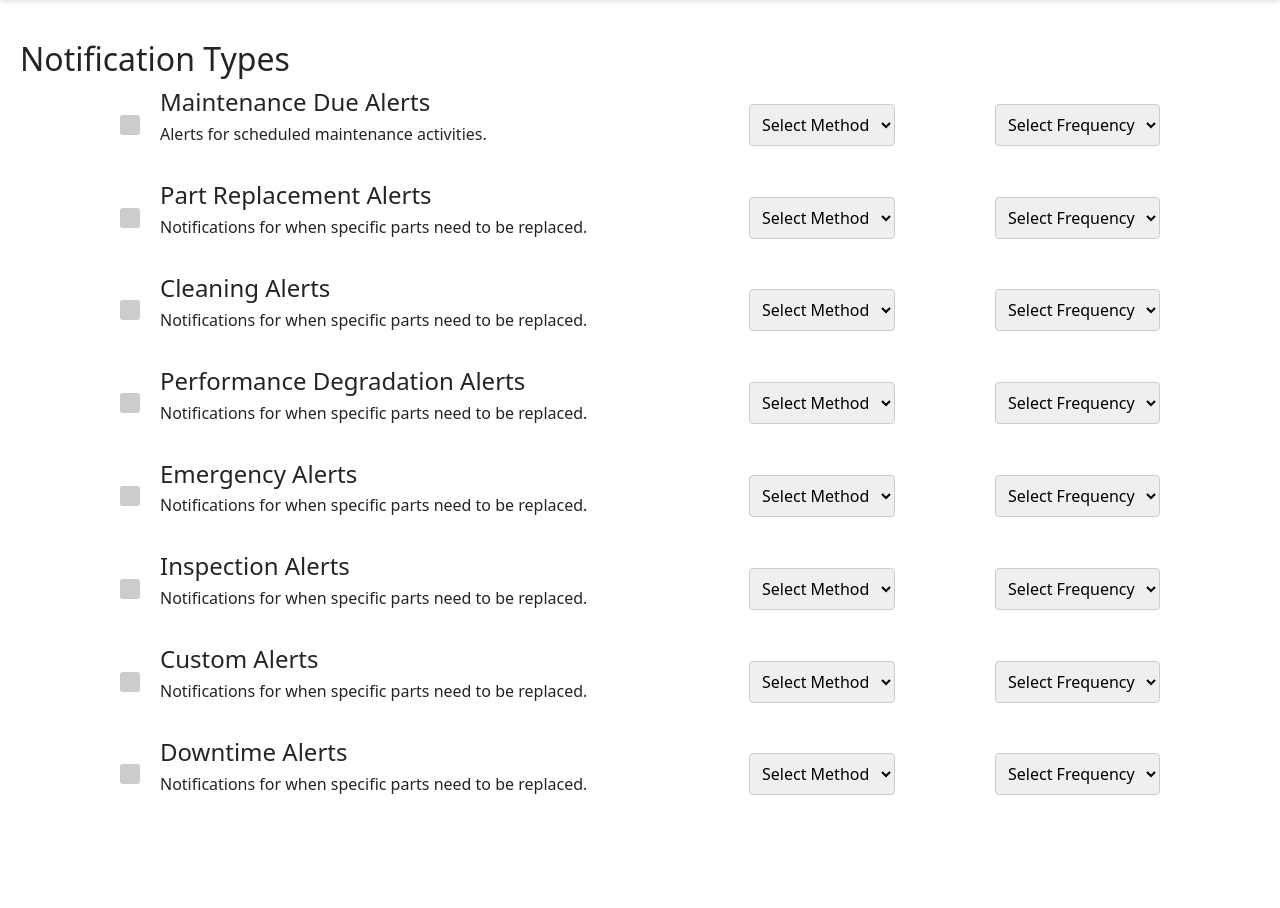
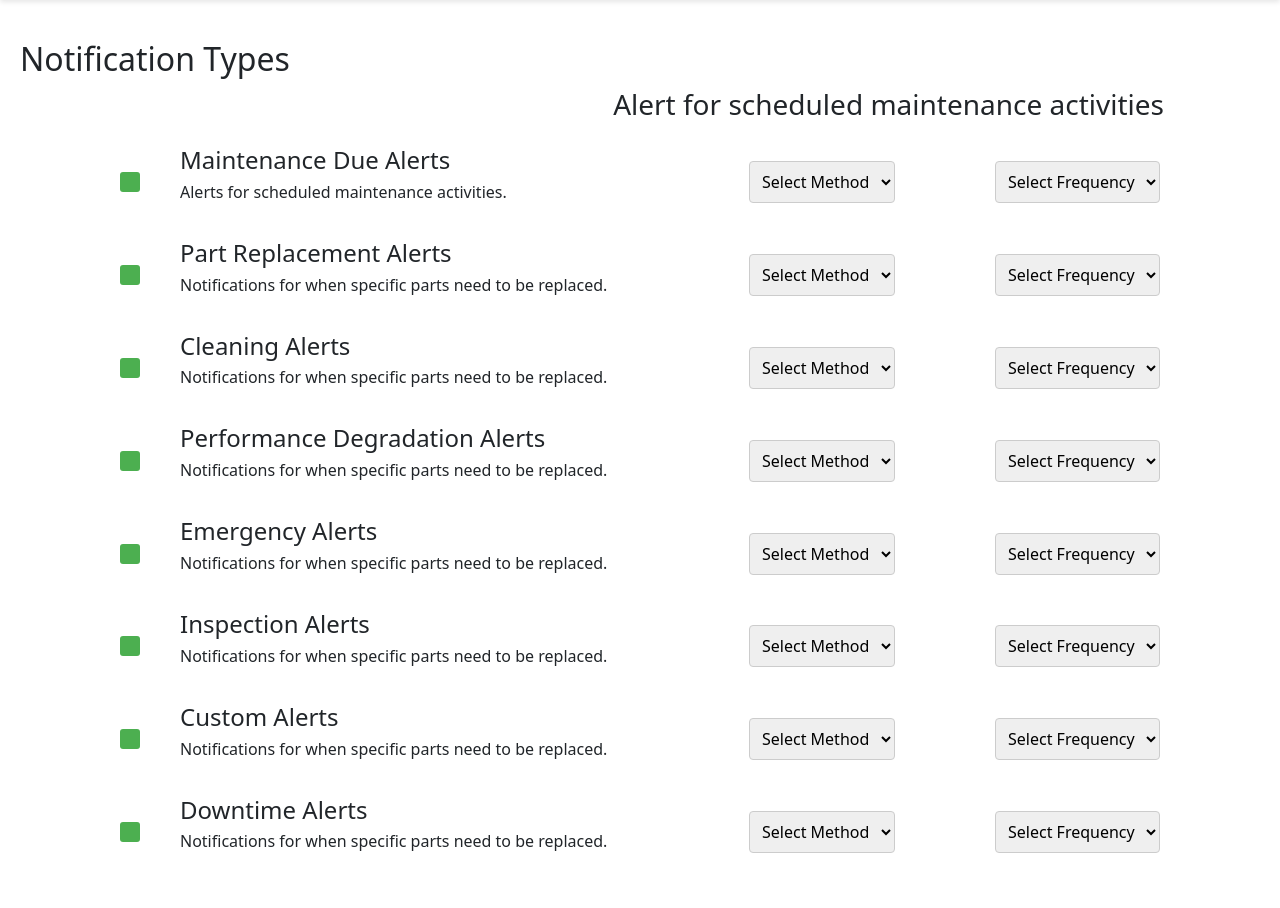
Before and after one commit to Niles-Rondez/Task-Management-and-Notification-System-for-SMG, a PHP site: page /notification.php in a window 1280 px wide. Shown: the part 80-988 px from the top of the page. Before the commit the page ends 875 px from the top, so only its background shows below. Run offline with PHP 8.4, Linux system fonts and the light colour scheme.

Commit message:
Description and switches

```diff
--- a/notification.php
+++ b/notification.php
@@ -43,12 +43,13 @@
 
 <div class="header-notification">
     <h2 class="notification-header">Notification Types</h2>
+    <h3 class="text-end pe-5 me-5">Alert for scheduled maintenance activities</h3>
 
 
-    <div class="notification-type">
+    <div class="notification-type pt-3">
         <div class="options">
-            <input type="checkbox" id="toggle-maintenance-alerts">
-            <label for="toggle-maintenance-alerts"></label>
+            <input class="form-check-input" type="checkbox" role="switch" id="maintenancealert" checked>
+            <label class="form-check-label" for="maintenancealert"></label>
             <div class="notification-header">
                 <h3 class="notification-title">Maintenance Due Alerts</h3>
                 <p class="sub-header">Alerts for scheduled maintenance activities.</p>
@@ -73,8 +74,8 @@
 
     <div class="notification-type">
         <div class="options">
-            <input type="checkbox" id="toggle-part-replacement-alerts">
-            <label for="toggle-part-replacement-alerts"></label>
+        <input class="form-check-input" type="checkbox" role="switch" id="replacementalert" checked>
+        <label class="form-check-label" for="replacementalert"></label>
             <div class="notification-header">
                 <h3 class="notification-title">Part Replacement Alerts</h3>
                 <p class="sub-header">Notifications for when specific parts need to be replaced.</p>
@@ -98,8 +99,8 @@
 
     <div class="notification-type">
         <div class="options">
-            <input type="checkbox" id="toggle-cleaning-alerts">
-            <label for="toggle-cleaning-alerts"></label>
+        <input class="form-check-input" type="checkbox" role="switch" id="cleaningalert" checked>
+        <label class="form-check-label" for="cleaningalert"></label>
             <div class="notification-header">
                 <h3 class="notification-title">Cleaning Alerts</h3>
                 <p class="sub-header">Notifications for when specific parts need to be replaced.</p>
@@ -124,8 +125,8 @@
 
     <div class="notification-type">
         <div class="options">
-            <input type="checkbox" id="toggle-performance-degradation-alerts">
-            <label for="toggle-performance-degradation-alerts"></label>
+        <input class="form-check-input" type="checkbox" role="switch" id="performancealert" checked>
+        <label class="form-check-label" for="performancealert"></label>
             <div class="notification-header">
                 <h3 class="notification-title">Performance Degradation Alerts</h3>
                 <p class="sub-header">Notifications for when specific parts need to be replaced.</p>
@@ -150,8 +151,8 @@
 
     <div class="notification-type">
         <div class="options">
-            <input type="checkbox" id="toggle-emergency-alerts">
-            <label for="toggle-emergency-alerts"></label>
+        <input class="form-check-input" type="checkbox" role="switch" id="emergencyalert" checked>
+        <label class="form-check-label" for="emergencyalert"></label>
             <div class="notification-header">
                 <h3 class="notification-title">Emergency Alerts</h3>
                 <p class="sub-header">Notifications for when specific parts need to be replaced.</p>
@@ -175,8 +176,8 @@
 
     <div class="notification-type">
         <div class="options">
-            <input type="checkbox" id="toggle-inspection-alerts">
-            <label for="toggle-inspection-alerts"></label>
+        <input class="form-check-input" type="checkbox" role="switch" id="inspectionalert" checked>
+        <label class="form-check-label" for="inspectionalert"></label>
             <div class="notification-header">
                 <h3 class="notification-title">Inspection Alerts</h3>
                 <p class="sub-header">Notifications for when specific parts need to be replaced.</p>
@@ -201,8 +202,8 @@
 
     <div class="notification-type">
         <div class="options">
-            <input type="checkbox" id="toggle-custom-alerts">
-            <label for="toggle-custom-alerts"></label>
+        <input class="form-check-input" type="checkbox" role="switch" id="customalert" checked>
+        <label class="form-check-label" for="customalert"></label>
             <div class="notification-header">
                 <h3 class="notification-title">Custom Alerts</h3>
                 <p class="sub-header">Notifications for when specific parts need to be replaced.</p>
@@ -226,8 +227,8 @@
 
     <div class="notification-type">
         <div class="options">
-            <input type="checkbox" id="toggle-custom-alerts">
-            <label for="toggle-custom-alerts"></label>
+        <input class="form-check-input" type="checkbox" role="switch" id="downalert" checked>
+        <label class="form-check-label" for="downalert"></label>
             <div class="notification-header">
                 <h3 class="notification-title">Downtime Alerts</h3>
                 <p class="sub-header">Notifications for when specific parts need to be replaced.</p>
```
